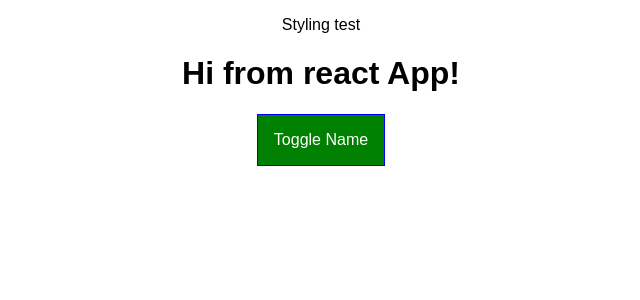
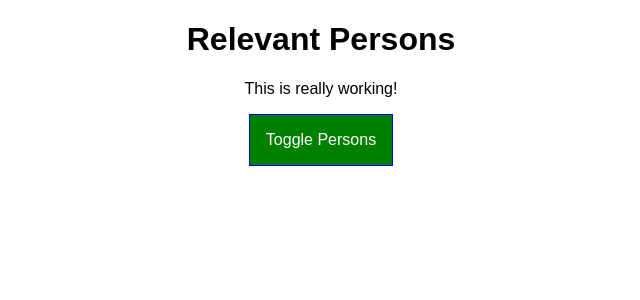
Before and after one commit to 3ddesign/Bbuilder, a React app: page / in a window 1280 px wide. Shown: the top 300 px of the page, without its empty margins (319-959 px from the left). Built offline with nearby package versions, Linux system fonts and the light colour scheme.

Commit message:
add hooks console

```diff
--- a/src/App.js
+++ /dev/null
@@ -1,89 +0,0 @@
-import React, {Component} from 'react';
-import classes from './App.css';
-import Person from './Person/Person';
-
-class App extends Component {
-    state = {
-        persons: [
-            {id: '1', name: 'Dmitry', age: 30},
-            {id: '2', name: 'Dmitry1', age: 31},
-            {id: '3', name: 'Dmitry2', age: 33},
-        ],
-        otherState: 'some other state',
-        showPersons: false
-    }
-
-    deletePersonHandler = (personIndex) => {
-        console.log('test');
-        const persons = [...this.state.persons];
-        persons.splice(personIndex, 1);
-        this.setState({persons: persons});
-    }
-
-    nameChangedHandler = (event, id) => {
-        const personIndex = this.state.persons.findIndex(p => {
-            return p.id === id;
-        });
-
-        const person = {
-            ...this.state.persons[personIndex]
-        };
-        person.name = event.target.value;
-
-        const persons = [...this.state.persons];
-        persons[personIndex] = person;
-
-        this.setState({persons: persons});
-    }
-
-    togglePersonsHandler = () => {
-        const doesShow = this.state.showPersons;
-        this.setState({showPersons: !doesShow});
-    }
-
-    render() {
-        let persons = null;
-        let btnClass = '';
-
-        if (this.state.showPersons) {
-            persons = (
-                <div>
-                    {this.state.persons.map((person, index) => {
-                        return <Person
-                            click={() => this.deletePersonHandler(index)}
-                            name={person.name}
-                            age={person.age}
-                            key={person.id}
-                            changed={(event) => this.nameChangedHandler(event, person.id)}/>
-                    })}
-                    {/*<Person name={this.state.persons[0].name} age={this.state.persons[0].age}/>*/}
-                    {/*<Person name={this.state.persons[0].name} age={this.state.persons[0].age}/>*/}
-                    {/*<Person name={this.state.persons[1].name} age={this.state.persons[1].age}*/}
-                    {/*click={this.switchNameHandler.bind(this, 'Dmitry')}*/}
-                    {/*changed={this.nameChangedHandler}>test</Person>*/}
-                </div>
-            );
-            btnClass = classes.Red;
-        }
-
-        const assignedClasses = [];
-        if (this.state.persons.length <= 2) {
-            assignedClasses.push(classes.red);
-        }
-        if (this.state.persons.length <= 1) {
-            assignedClasses.push(classes.bold);
-        }
-
-        return (
-            <div className={classes.App}>
-                <p className={assignedClasses.join(' ')}>Styling test</p>
-                <h1>Hi from react App!</h1>
-                <button className={btnClass} onClick={this.togglePersonsHandler}>Toggle Name</button>
-                {persons}
-            </div>
-
-        );
-    }
-}
-
-export default App;
--- a/src/Person/Person.js
+++ /dev/null
@@ -1,21 +0,0 @@
-import React from 'react';
-import classes from './Person.css';
-// import Radium from 'radium';
-
-const person = ( props ) => {
-    const style = {
-        '@media (min-width: 500px)': {
-          width: '450px'
-        }
-    };
-    return (
-        <div className={classes.Person}s>
-            <p onClick={props.click} >I`m {props.name} and I am {props.age} years old!</p>
-            <p>{props.children}</p>
-            <input type="text" onChange={props.changed} value={props.name}/>
-        </div>
-    )
-};
-
-export default person;
-// export default Radium(person);
--- a/src/App.css
+++ b/src/components/Cockpit/Cockpit.css
@@ -1,6 +1,3 @@
-.App {
-    text-align: center;
-}
 
 .red {
     color: red;
@@ -10,7 +7,7 @@
     font-weight: bold;
 }
 
-.App button {
+.Cockpit button {
     border: 1px solid blue;
     padding: 16px;
     background-color: green;
@@ -19,17 +16,16 @@
     cursor: pointer;
 }
 
-.App button:hover {
+.Cockpit button:hover {
     background-color: lightgreen;
     color: black;
 }
 
-.App button.Red {
+.Cockpit button.Red {
     background-color: red;
-
 }
 
-.App button.Red:hover {
+.Cockpit button.Red:hover {
     background-color: salmon;
     color: black;
 }
--- /dev/null
+++ b/src/components/Cockpit/Cockpit.js
@@ -0,0 +1,31 @@
+import React from 'react';
+
+import classes from './Cockpit.css';
+
+const cockpit = (props) => { //stateless component f
+    const assignedClasses = [];
+    let btnClass = '';
+    if (props.showPersons) {
+        btnClass = classes.Red;
+    }
+
+    if (props.persons.length <= 2) {
+        assignedClasses.push(classes.red); // classes = ['red']
+    }
+    if (props.persons.length <= 1) {
+        assignedClasses.push(classes.bold); // classes = ['red', 'bold']
+    }
+
+    return (
+        <div className={classes.Cockpit}>
+            <h1>{props.appTitle}</h1>
+            <p className={assignedClasses.join(' ')}>This is really working!</p>
+            <button
+                className={btnClass}
+                onClick={props.clicked}>Toggle Persons
+            </button>
+        </div>
+    );
+};
+
+export default cockpit;
--- /dev/null
+++ b/src/components/Persons/Person/Person.js
@@ -0,0 +1,19 @@
+import React, { Component } from 'react';
+
+import classes from './Person.css';
+
+
+class Person extends Component {
+    render () {
+        return (
+            <div className={classes.Person}>
+                <p onClick={this.props.click}>I'm {this.props.name} and I am {this.props.age} years old!</p>
+                <p>{this.props.children}</p>
+                <input type="text" onChange={this.props.changed} value={this.props.name}/>
+            </div>
+        )
+    }
+}
+
+
+export default Person;
--- /dev/null
+++ b/src/components/Persons/Persons.js
@@ -0,0 +1,30 @@
+import React, { Component } from 'react';
+import Person from './Person/Person';
+
+class Persons extends Component {
+    constructor(props) {
+        super(props);
+        console.log('[Persons.js] inside construcor', props ); // constructor hook
+    }
+
+    componentWillMount() {
+        console.log('[Persons.js] inside componentWillMount()'); // componentWillMount hook
+    }
+
+    componentDidMount() {
+        console.log('[Persons.js] inside componentDidMount()'); // componentWillMount hook
+    }
+    render() {
+        return this.props.persons.map((person, index) => {
+
+            return <Person
+                click={() => this.props.clicked(index)}
+                name={person.name}
+                age={person.age}
+                key={person.id}
+                changed={(event) => this.props.changed(event, person.id)}/>
+        });
+    }
+}
+
+export default Persons;
--- /dev/null
+++ b/src/containers/App.css
@@ -0,0 +1,3 @@
+.App {
+    text-align: center;
+}
--- /dev/null
+++ b/src/containers/App.js
@@ -0,0 +1,82 @@
+import React, {Component} from 'react';
+import classes from './App.css';
+import Persons from '../components/Persons/Persons';
+import Cockpit from '../components/Cockpit/Cockpit';
+
+class App extends Component { //stateful component
+    constructor(props) {
+        super(props);
+        console.log('[App.js] inside construcor', props ); // constructor hook
+    }
+
+    componentWillMount() {
+        console.log('[App.js] inside componentWillMount()'); // componentWillMount hook
+    }
+
+    componentDidMount() {
+        console.log('[App.js] inside componentDidMount()'); // componentWillMount hook
+    }
+
+    state = {
+        persons: [
+            {id: '1', name: 'Dmitry', age: 30},
+            {id: '2', name: 'Dmitry1', age: 31},
+            {id: '3', name: 'Dmitry2', age: 33},
+        ],
+        otherState: 'some other state',
+        showPersons: false
+    }
+
+    deletePersonHandler = (personIndex) => {
+        console.log('test');
+        const persons = [...this.state.persons];
+        persons.splice(personIndex, 1);
+        this.setState({persons: persons});
+    }
+
+    nameChangedHandler = (event, id) => {
+        const personIndex = this.state.persons.findIndex(p => {
+            return p.id === id;
+        });
+
+        const person = {
+            ...this.state.persons[personIndex]
+        };
+        person.name = event.target.value;
+
+        const persons = [...this.state.persons];
+        persons[personIndex] = person;
+
+        this.setState({persons: persons});
+    }
+
+    togglePersonsHandler = () => {
+        const doesShow = this.state.showPersons;
+        this.setState({showPersons: !doesShow});
+    }
+
+    render() {
+        console.log('[App.js] inside render()'); // render hook
+        let persons = null;
+
+        if (this.state.showPersons) {
+            persons = <Persons
+                persons={this.state.persons}
+                clicked={this.deletePersonHandler}
+                changed={this.nameChangedHandler}/>;
+        }
+
+        return (
+            <div className={classes.App}>
+                <Cockpit
+                    appTitle={this.props.title}
+                    showPersons={this.state.showPersons}
+                    persons={this.state.persons}
+                    clicked={this.togglePersonsHandler}/>
+                {persons}
+            </div>
+        );
+    }
+}
+
+export default App;
--- a/src/index.js
+++ b/src/index.js
@@ -1,8 +1,8 @@
 import React from 'react';
 import ReactDOM from 'react-dom';
 import './index.css';
-import App from './App';
+import App from './containers/App';
 import registerServiceWorker from './registerServiceWorker';
 
-ReactDOM.render(<App />, document.getElementById('root'));
+ReactDOM.render(<App title="Relevant Persons" />, document.getElementById('root'));
 registerServiceWorker();
```
Also changed, not shown: src/components/Persons/Person/Person.css (renamed from src/Person/Person.css), 1 other file (tests, documents, lock files or other folders).
